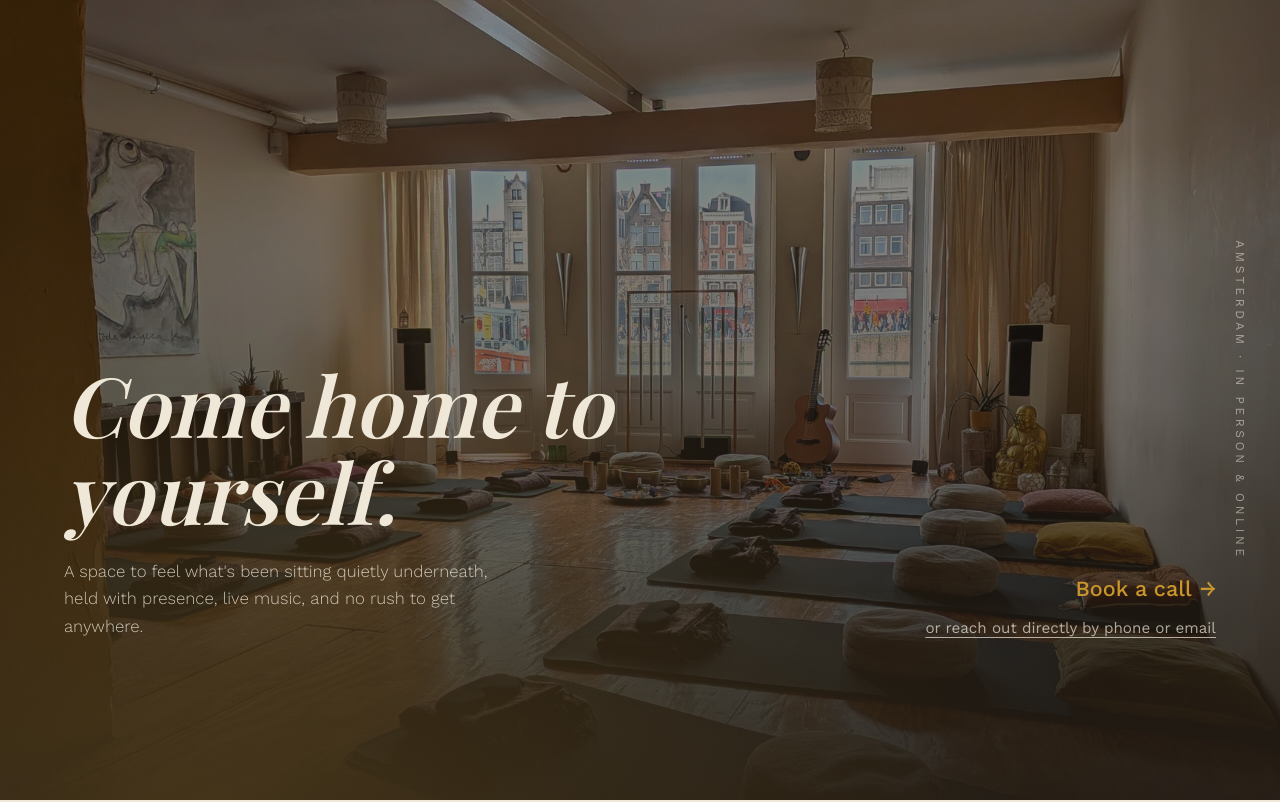
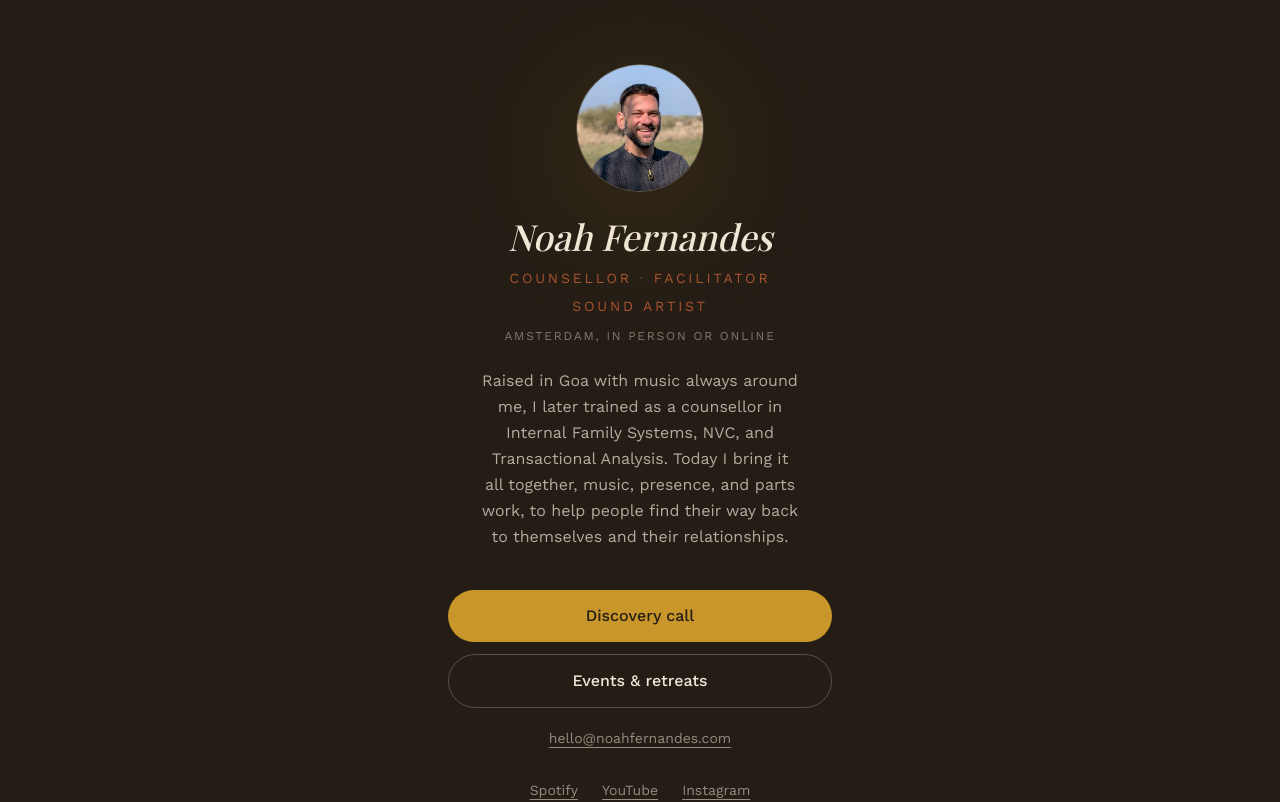
Before and after one commit to noahdecoco/noahfernandes.com, a React (Vite) app: page / in a window 1280 px wide. Shown: the top 802 px of the page. Built offline with nearby package versions, Linux system fonts and the light colour scheme; a web font is replaced by a local one.

Commit message:
one page like linktree

```diff
--- /dev/null
+++ b/src/components/OnePage.tsx
@@ -0,0 +1,86 @@
+export default function OnePage() {
+    return (
+        <div className="min-h-screen bg-bark flex items-center justify-center px-6 py-16">
+            <div className="relative w-full max-w-sm flex flex-col items-center text-center">
+                {/* soft glow behind the portrait */}
+                <div
+                    className="absolute -top-6 w-56 h-56 rounded-full blur-3xl opacity-40 pointer-events-none"
+                    style={{
+                        background:
+
+                          "radial-gradient(circle, rgba(201,150,44,0.5), transparent 70%)",
+                    }}
+                />
+
+                <img
+                    src="/src/assets/noah.jpg"
+                    alt="Noah Fernandes"
+                    className="relative z-10 w-28 h-28 sm:w-32 sm:h-32 rounded-full object-cover border border-bone/25"
+                />
+
+                <h1 className="font-display italic text-bone mt-6 text-3xl sm:text-4xl">
+                    Noah Fernandes
+                </h1>
+
+                <h2 className="font-body text-xs sm:text-sm uppercase tracking-[0.2em] mt-3 flex items-center justify-center gap-2 flex-wrap">
+                    <span className="text-clay">Counsellor</span>
+                    <span className="text-bone/25">·</span>
+                    <span className="text-clay">Facilitator</span>
+                    {/*<span className="text-bone/25">·</span>*/}
+                    <span className="text-clay">Sound Artist</span>
+                </h2>
+
+                <p className="font-body text-bone/45 text-xs uppercase tracking-[0.15em] mt-3">
+                    Amsterdam, in person or online
+                </p>
+
+                <p className="font-body text-bone/70 text-sm sm:text-base leading-relaxed mt-6 max-w-xs">
+                    Raised in Goa with music always around me, I later trained as a counsellor in Internal Family Systems, NVC, and Transactional Analysis. Today I bring it all together, music, presence, and parts work, to help people find their way back to themselves and their relationships.
+                </p>
+
+                <div className="w-full flex flex-col gap-3 mt-10">
+                    <a
+                        href="#"
+                        className="w-full rounded-full bg-ochre text-bark font-body font-medium text-sm sm:text-base py-3.5 transition-transform duration-200 hover:scale-[1.02]"
+                    >
+                        Discovery call
+                    </a>
+                    <a
+                        href="#"
+                        className="w-full rounded-full border border-bone/25 text-bone font-body font-medium text-sm sm:text-base py-3.5 transition-colors duration-200 hover:border-ochre/60 hover:text-ochre"
+                    >
+                        Events &amp; retreats
+                    </a>
+                </div>
+
+                <a
+                    href="mailto:hello@noahfernandes.com"
+                    className="font-body text-bone/55 text-sm mt-5 underline underline-offset-4 decoration-1 hover:text-bone transition-colors duration-200"
+                >
+                    hello@noahfernandes.com
+                </a>
+
+                <div className="flex items-center justify-center gap-6 mt-8">
+                    <a
+                        href="#"
+                        className="font-body text-bone/55 text-sm underline underline-offset-4 decoration-1 hover:text-bone transition-colors duration-200"
+                    >
+                        Spotify
+                    </a>
+                    <a
+                        href="#"
+                        className="font-body text-bone/55 text-sm underline underline-offset-4 decoration-1 hover:text-bone transition-colors duration-200"
+                    >
+                        YouTube
+                    </a>
+                    <a
+                        href="#"
+                        className="font-body text-bone/55 text-sm underline underline-offset-4 decoration-1 hover:text-bone transition-colors duration-200"
+                    >
+                        Instagram
+                    </a>
+                </div>
+            </div>
+        </div>
+    );
+}
--- a/src/main.tsx
+++ b/src/main.tsx
@@ -1,15 +1,8 @@
 import React from "react";
 import ReactDOM from "react-dom/client";
 import "./index.css";
+import OnePage from "./components/OnePage.tsx";
 
-import Hero from "./components/Hero.tsx";
-import WhoThisIsFor from "./components/WhoThisIsFor.tsx";
-import Philosophy from "./components/Philosophy.tsx";
-import HowItWorks from "./components/HowItWorks.tsx";
-import Music from "./components/Music.tsx";
-import OfferingsAndEvents from "./components/OfferingsAndEvents.tsx";
-import AboutMe from "./components/About.tsx";
-import Contact from "./components/Contact.tsx";
 
 const rootElement = document.getElementById("root");
 
@@ -19,15 +12,6 @@ if (!rootElement) {
 
 ReactDOM.createRoot(rootElement).render(
     <React.StrictMode>
-        <Hero />
-        <WhoThisIsFor />
-        <Philosophy />
-        <HowItWorks />
-        <Music />
-        <OfferingsAndEvents />
-        <AboutMe />
-        <Contact  />
-
-
+        <OnePage/>
     </React.StrictMode>
 );
```
Also changed, not shown: src/assets/noah.jpg (added).
